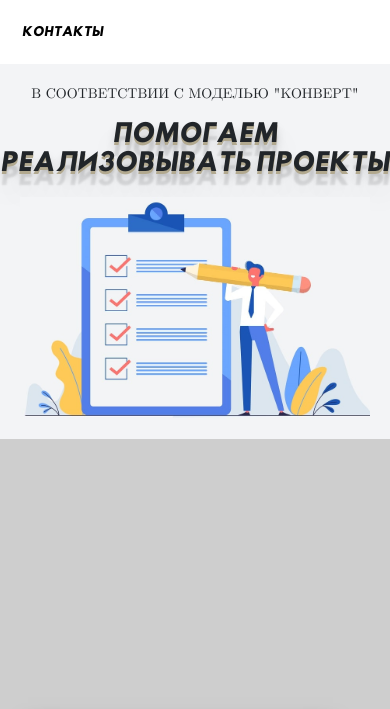
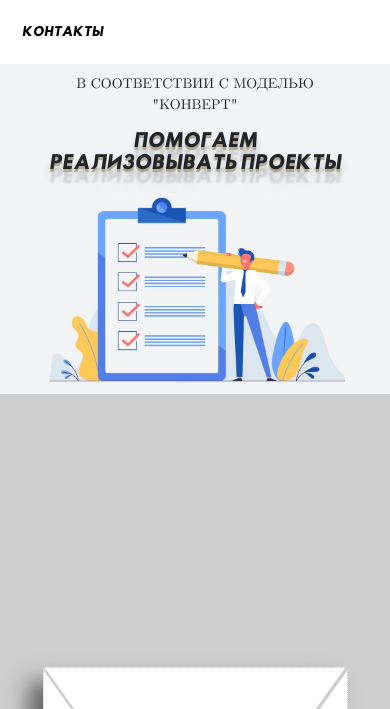
Before and after one commit to KISLY74/konvert, a React app: page /home in a window 390 px wide. Shown: the part 56-765 px from the top of the page. Built offline with nearby package versions, Linux system fonts and the light colour scheme; what pdfmake would draw is missing.

Commit message:
feat: adaptive less then 500px

```diff
--- a/src/styles/sectionBackground.scss
+++ b/src/styles/sectionBackground.scss
@@ -80,3 +80,20 @@
       }
     }
 }
+@media (max-width: 500px){
+  .section{
+    padding: 10px;
+    &__background{
+      width: 300px;
+    }
+    .title{
+   width: 300px;
+      p{
+    font-size: 14px;
+   }
+      h1{
+        font-size: 18px !important;
+      }
+    }
+  }
+}
```
